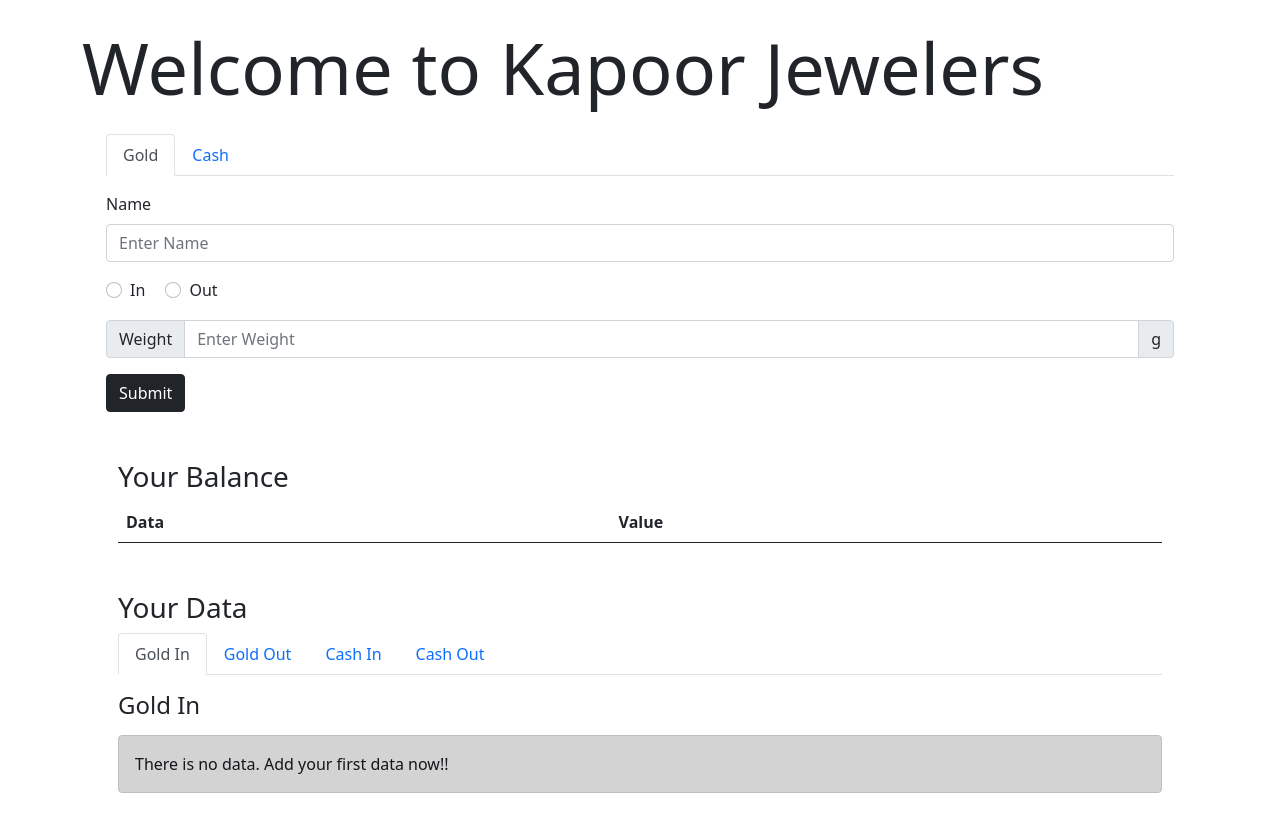
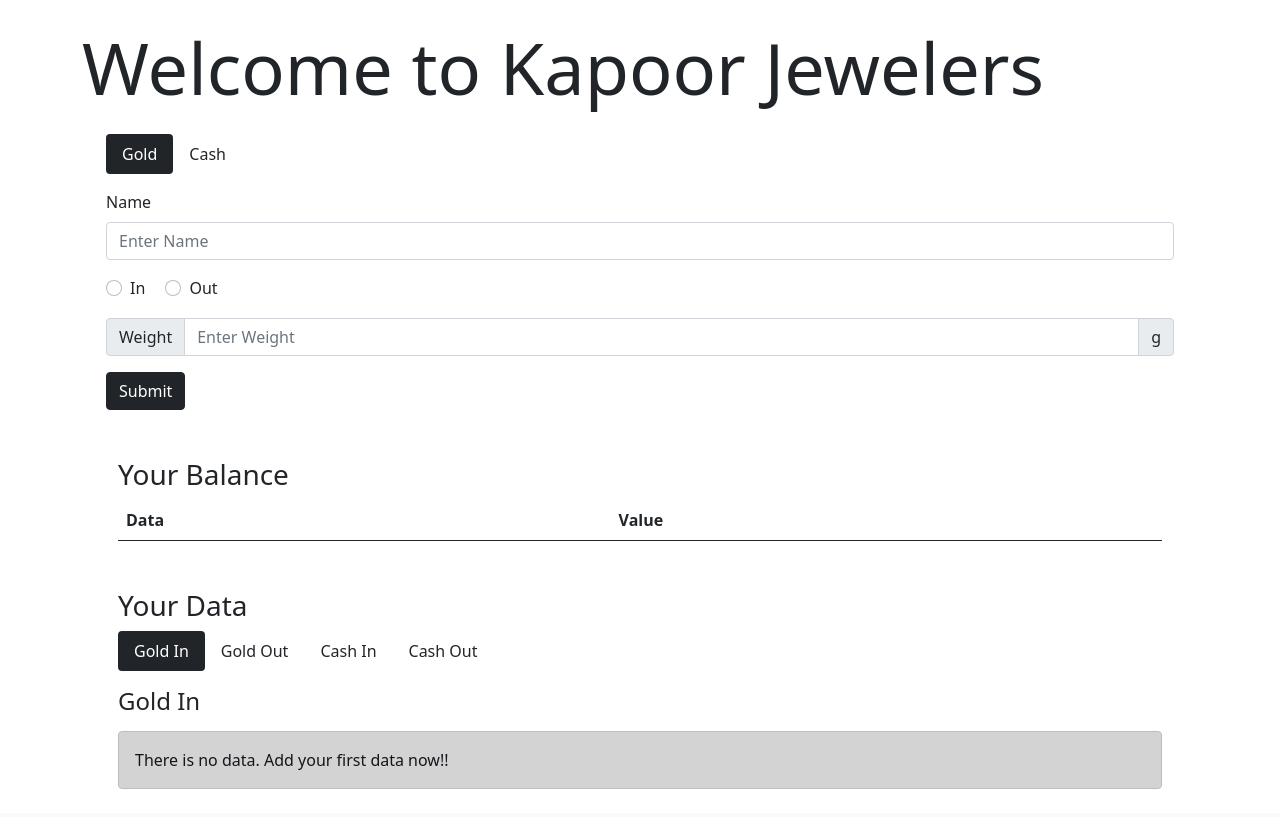
Before and after one commit to abhishekkapoorx/Jewelers-Ledger, a Flask app: template templates/index.html in a window 1280 px wide. Shown: the part 62-879 px from the top of the page. After the commit the page ends 851 px from the top, so only its background shows below. Run offline with Flask 2, Linux system fonts and the light colour scheme; the template is opened without the code that fills it, so the values that code supplies are empty.

Commit message:
Changed tabs to pills

```diff
--- /dev/null
+++ b/static/css/style.css
@@ -0,0 +1,37 @@
+*::selection {
+    color: white !important;
+    background-color: #212529 !important;
+}
+
+.mgLogout-in {
+    margin: auto 4px;
+}
+
+@media screen and (max-width:300px) {
+    .toggleHide-300px {
+        display: none !important;
+    }
+}
+
+@media screen and (min-width:300px) and (max-width:500px) {
+    .toggleHide-500px {
+        display: none !important;
+    }
+
+    .mgLogout-in {
+        margin: auto 0;
+    }
+}
+
+.nav-pills .nav-link.active, .nav-pills .show>.nav-link {
+    color: #fff;
+    background-color: #212529;
+}
+
+.nav-link {
+    color: #212529;
+}
+
+.nav-link:hover{
+    color: #454f58;
+}
--- a/templates/base.html
+++ b/templates/base.html
@@ -13,6 +13,7 @@
     <meta name="apple-mobile-web-app-title" content="Kapoor Jewelers">
     <meta name="apple-mobile-web-app-capable" content="yes">
     <meta name="apple-mobile-web-app-status-bar-style" content="black">
+    <meta name="theme-color" content="black">
 
     <link rel="manifest" href="{{ url_for('static', filename='manifest.json') }}">
 
@@ -25,32 +26,7 @@
     <title>{% block title %}{% endblock title %} - Kapoor Jewellers</title>
 
     <!-- Global CSS  -->
-    <style>
-        *::selection {
-            color: white !important;
-            background-color: #212529 !important;
-        }
-
-        .mgLogout-in {
-            margin: auto 4px;
-        }
-
-        @media screen and (max-width:300px) {
-            .toggleHide-300px {
-                display: none !important;
-            }
-        }
-
-        @media screen and (min-width:300px) and (max-width:500px) {
-            .toggleHide-500px {
-                display: none !important;
-            }
-
-            .mgLogout-in {
-                margin: auto 0;
-            }
-        }
-    </style>
+    <link rel="stylesheet" href="{{ url_for('static', filename='css/style.css') }}">
     {% block css %}
 
     {% endblock css %}
--- a/templates/index.html
+++ b/templates/index.html
@@ -9,20 +9,20 @@
     <h2 class="display-2">Welcome to Kapoor Jewelers</h2>
     <div class="container mt-4">
         <div class="container my-3">
-            <ul class="nav nav-tabs mb-3" id="tabs-tab" role="tablist">
+            <ul class="nav nav-pills mb-3" id="pills-pill" role="pilllist">
                 <li class="nav-item" role="presentation">
-                    <button class="nav-link active" id="tabs-gold-tab" data-bs-toggle="tab" data-bs-target="#tabs-gold"
-                        type="button" role="tab" aria-controls="tabs-gold" aria-selected="true">Gold</button>
+                    <button class="nav-link active" id="pills-gold-pill" data-bs-toggle="pill" data-bs-target="#pills-gold"
+                        type="button" role="pill" aria-controls="pills-gold" aria-selected="true">Gold</button>
                 </li>
                 <li class="nav-item" role="presentation">
-                    <button class="nav-link" id="tabs-cash-tab" data-bs-toggle="tab" data-bs-target="#tabs-cash"
-                        type="button" role="tab" aria-controls="tabs-cash" aria-selected="false">Cash</button>
+                    <button class="nav-link" id="pills-cash-pill" data-bs-toggle="pill" data-bs-target="#pills-cash"
+                        type="button" role="pill" aria-controls="pills-cash" aria-selected="false">Cash</button>
                 </li>
             </ul>
-            <div class="tab-content" id="tabs-tabContent">
+            <div class="tab-content" id="pills-tabContent">
 
                 <!-- gold Panel -->
-                <div class="tab-pane fade show active" id="tabs-gold" role="tabpanel" aria-labelledby="tabs-gold-tab">
+                <div class="tab-pane fade show active" id="pills-gold" role="tabpanel" aria-labelledby="pills-gold-tab">
                     <form action="/Gold" method="POST">
                         <div class="mb-3">
                             <label for="name_gold" class="form-label">Name</label>
@@ -48,7 +48,7 @@
                 </div>
 
                 <!-- cash panel -->
-                <div class="tab-pane fade show" id="tabs-cash" role="tabpanel" aria-labelledby="tabs-cash-tab">
+                <div class="tab-pane fade show" id="pills-cash" role="tabpanel" aria-labelledby="pills-cash-tab">
                     <form action="/Cash" method="POST">
                         <div class="mb-3">
                             <label for="name_cash" class="form-label">Name</label>
@@ -100,26 +100,26 @@
             </div>
             <div class="container my-4">
                 <h3 class="mt-5 mb-2">Your Data</h3>
-                <ul class="nav nav-tabs" id="myTab" role="tablist">
+                <ul class="nav nav-pills" id="mypill" role="pilllist">
                     <li class="nav-item" role="presentation">
-                        <button class="nav-link active" id="GoldIn-tab" data-bs-toggle="tab" data-bs-target="#GoldIn"
-                            type="button" role="tab" aria-controls="GoldIn" aria-selected="true">Gold In</button>
+                        <button class="nav-link active" id="GoldIn-pill" data-bs-toggle="pill" data-bs-target="#GoldIn"
+                            type="button" role="pill" aria-controls="GoldIn" aria-selected="true">Gold In</button>
                     </li>
                     <li class="nav-item" role="presentation">
-                        <button class="nav-link" id="GoldOut-tab" data-bs-toggle="tab" data-bs-target="#GoldOut"
-                            type="button" role="tab" aria-controls="GoldOut" aria-selected="false">Gold Out</button>
+                        <button class="nav-link" id="GoldOut-pill" data-bs-toggle="pill" data-bs-target="#GoldOut"
+                            type="button" role="pill" aria-controls="GoldOut" aria-selected="false">Gold Out</button>
                     </li>
                     <li class="nav-item" role="presentation">
-                        <button class="nav-link" id="CashIn-tab" data-bs-toggle="tab" data-bs-target="#CashIn"
-                            type="button" role="tab" aria-controls="CashIn" aria-selected="false">Cash In</button>
+                        <button class="nav-link" id="CashIn-pill" data-bs-toggle="pill" data-bs-target="#CashIn"
+                            type="button" role="pill" aria-controls="CashIn" aria-selected="false">Cash In</button>
                     </li>
                     <li class="nav-item" role="presentation">
-                        <button class="nav-link" id="CashOut-tab" data-bs-toggle="tab" data-bs-target="#CashOut"
-                            type="button" role="tab" aria-controls="CashOut" aria-selected="false">Cash Out</button>
+                        <button class="nav-link" id="CashOut-pill" data-bs-toggle="pill" data-bs-target="#CashOut"
+                            type="button" role="pill" aria-controls="CashOut" aria-selected="false">Cash Out</button>
                     </li>
                 </ul>
-                <div class="tab-content" id="myTabContent">
-                    <div class="tab-pane fade show active" id="GoldIn" role="tabpanel" aria-labelledby="GoldIn-tab">
+                <div class="tab-content" id="pills-myTabContent">
+                    <div class="tab-pane fade show active" id="GoldIn" role="tabpanel" aria-labelledby="pills-GoldIn-tab">
                         <h4 class="my-3">Gold In</h4>
                         {% if goldIn|length == 0 %}
                         <div class="alert alert-dark" role="alert">
@@ -157,7 +157,7 @@
                         </table>
                         {% endif %}
                     </div>
-                    <div class="tab-pane fade" id="GoldOut" role="tabpanel" aria-labelledby="GoldOut-tab">
+                    <div class="tab-pane fade" id="pills-GoldOut" role="tabpanel" aria-labelledby="pills-GoldOut-tab">
                         <h4 class="my-3">Gold Out</h4>
                         {% if goldOut|length == 0 %}
                         <div class="alert alert-dark" role="alert">
@@ -195,7 +195,7 @@
                         </table>
                         {% endif %}
                     </div>
-                    <div class="tab-pane fade" id="CashIn" role="tabpanel" aria-labelledby="CashIn-tab">
+                    <div class="tab-pane fade" id="pills-CashIn" role="tabpanel" aria-labelledby="pills-CashIn-tab">
                         <h4 class="my-3">Cash In</h4>
                         {% if cashIn|length == 0 %}
                         <div class="alert alert-dark" role="alert">
@@ -233,7 +233,7 @@
                         </table>
                         {% endif %}
                     </div>
-                    <div class="tab-pane fade" id="CashOut" role="tabpanel" aria-labelledby="CashOut-tab">
+                    <div class="tab-pane fade" id="pills-CashOut" role="tabpanel" aria-labelledby="pills-CashOut-tab">
                         <h4 class="my-3">Cash Out</h4>
                         {% if cashOut|length == 0 %}
                         <div class="alert alert-dark" role="alert">
```
Also changed, not shown: templates/ledger.html (+11 -11 lines).
